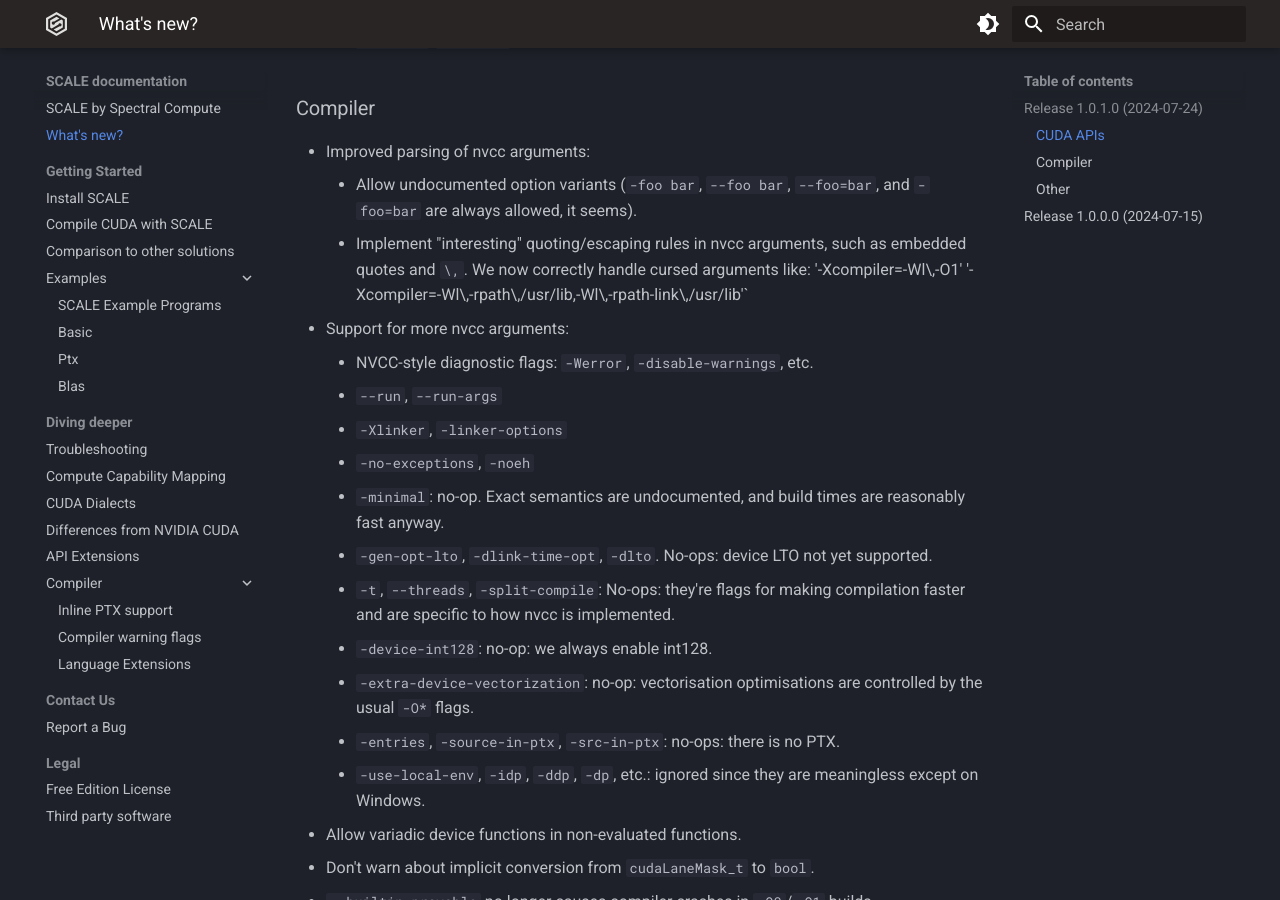
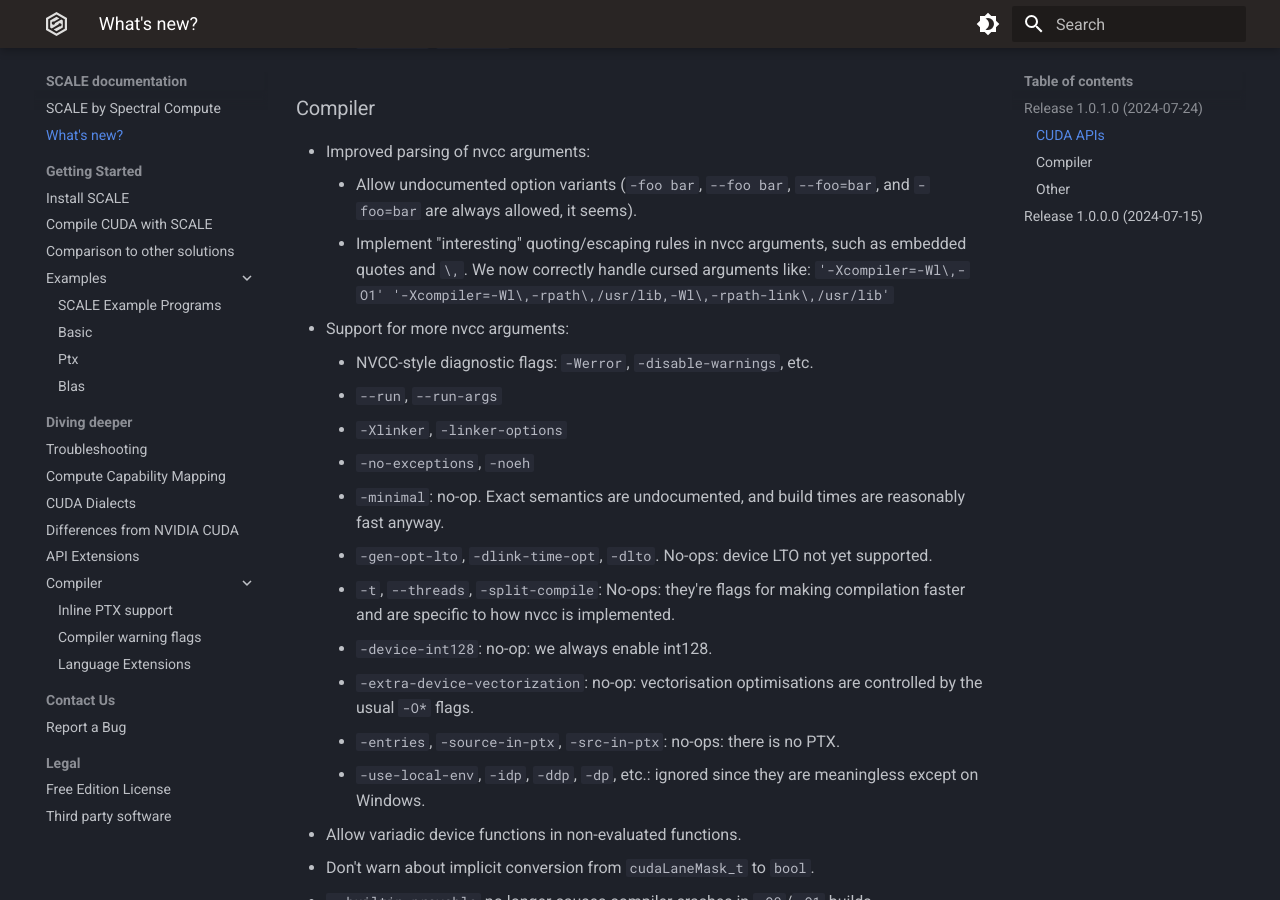
Before and after one commit to spectral-compute/scale-docs, an MkDocs documentation site: the page built from docs/manual/CHANGELOG.md, in a window 1280 px wide and 900 px high, scrolled down 720 px. Built offline with MkDocs 1.6.1 and Material for MkDocs 9.7.7, drawn with Linux system fonts in a browser that asks for light colours.

Commit message:
Add missing `

```diff
--- a/docs/manual/CHANGELOG.md
+++ b/docs/manual/CHANGELOG.md
@@ -30,7 +30,7 @@ submitted bug reports.
        `--foo=bar`, and `-foo=bar` are always allowed, it seems).
      * Implement "interesting" quoting/escaping rules in nvcc arguments, such as
        embedded quotes and `\,`. We now correctly handle cursed arguments like:
-       '-Xcompiler=-Wl\,-O1' '-Xcompiler=-Wl\,-rpath\,/usr/lib,-Wl\,-rpath-link\,/usr/lib'`
+       `'-Xcompiler=-Wl\,-O1' '-Xcompiler=-Wl\,-rpath\,/usr/lib,-Wl\,-rpath-link\,/usr/lib'`
 - Support for more nvcc arguments:
     * NVCC-style diagnostic flags: `-Werror`, `-disable-warnings`, etc.
     * `--run`, `--run-args`
```
